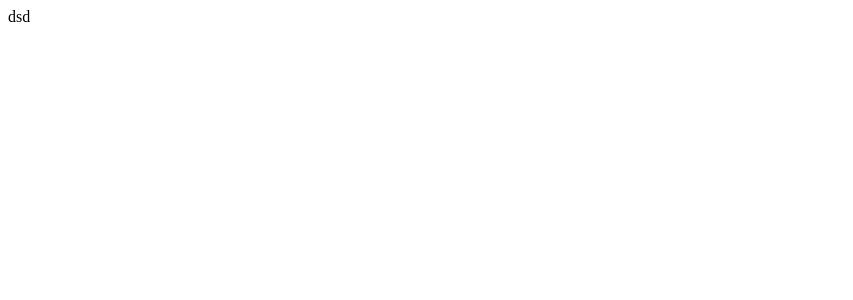
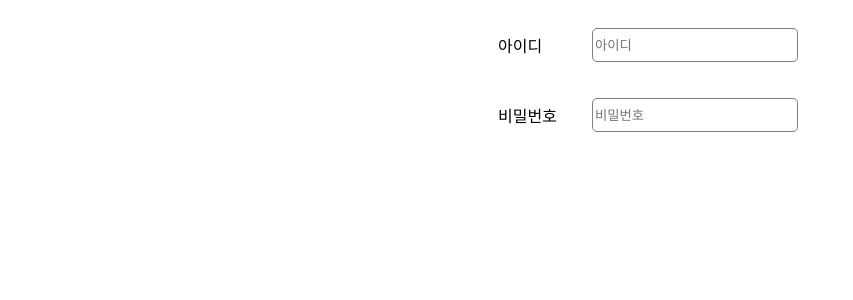
Before and after one commit to powercording/wanted-pre-onboarding-frontend, a React (Create React App) app: page /siginin in a window 1280 px wide. Shown: the top 300 px of the page, without its empty margins (0-853 px from the left). Built offline with nearby package versions, Linux system fonts and the light colour scheme.

Commit message:
chore: 기본 시작세팅 완료

```diff
--- a/src/App.tsx
+++ b/src/App.tsx
@@ -1,7 +1,17 @@
 import React from 'react';
+import { Routes, Route } from 'react-router-dom';
+import SignIn from './signin.tsx';
+import SingUp from './signup.tsx';
+import Todo from './todo.tsx';
 
 function App() {
-  return <div className="App">dsd</div>;
+  return (
+    <Routes>
+      <Route path="/siginin" element={<SignIn />} />
+      <Route path="/siginup" element={<SingUp />} />
+      <Route path="/todo" element={<Todo />} />
+    </Routes>
+  );
 }
 
 export default App;
--- /dev/null
+++ b/src/GlobalStyled.ts
@@ -0,0 +1,13 @@
+import { createGlobalStyle } from 'styled-components';
+
+const GlobalStyle = createGlobalStyle`
+  body {
+    display : flex;
+    flex-direction: column;
+    align-items: center;
+    width : 100dvw;
+  }
+
+`;
+
+export default GlobalStyle;
--- /dev/null
+++ b/src/components/Input.tsx
@@ -0,0 +1,50 @@
+import React from 'react';
+import styled from 'styled-components';
+
+const InputRow = styled.div`
+  margin-top: 20px;
+  display: flex;
+  justify-content: space-between;
+  align-items: center;
+  width: 300px;
+`;
+
+const InputTag = styled.input`
+  width: 200px;
+  height: 30px;
+  border-radius: 5px;
+  border: 1px solid grey;
+`;
+
+const Label = styled.label``;
+
+interface InputType {
+  type: string;
+  placeholder: string;
+  label: string;
+  testId?: string;
+}
+
+Input.defaultProps = {
+  testId: null,
+};
+
+export default function Input(props: InputType) {
+  const { type, placeholder, label, testId } = props;
+
+  if (label) {
+    return (
+      <InputRow>
+        <Label htmlFor={label}>{label}</Label>
+        <InputTag
+          type={type}
+          placeholder={placeholder}
+          id={label}
+          data-testid={testId}
+        />
+      </InputRow>
+    );
+  }
+
+  return <InputTag type={type} placeholder={placeholder} />;
+}
--- a/src/index.tsx
+++ b/src/index.tsx
@@ -1,12 +1,17 @@
 import React from 'react';
+import { BrowserRouter } from 'react-router-dom';
 import ReactDOM from 'react-dom/client';
 import App from './App.tsx';
+import GlobalStyle from './GlobalStyled.ts';
 
 const root = ReactDOM.createRoot(
   document.getElementById('root') as HTMLElement,
 );
 root.render(
   <React.StrictMode>
-    <App />
+    <GlobalStyle />
+    <BrowserRouter>
+      <App />
+    </BrowserRouter>
   </React.StrictMode>,
 );
--- /dev/null
+++ b/src/signin.tsx
@@ -0,0 +1,22 @@
+import React from 'react';
+import styled from 'styled-components';
+import Inpuut from './components/Input.tsx';
+
+const SigninContainer = styled.div``;
+
+const Form = styled.form`
+  display: flex;
+  flex-direction: column;
+  gap: 1rem;
+`;
+
+export default function SignIn() {
+  return (
+    <SigninContainer>
+      <Form>
+        <Inpuut type="text" placeholder="아이디" label="아이디" />
+        <Inpuut type="password" placeholder="비밀번호" label="비밀번호" />
+      </Form>
+    </SigninContainer>
+  );
+}
--- /dev/null
+++ b/src/signup.tsx
@@ -0,0 +1,5 @@
+import React from 'react';
+
+export default function SingUp() {
+  return <h1>SingUp</h1>;
+}
--- /dev/null
+++ b/src/todo.tsx
@@ -0,0 +1,5 @@
+import React from 'react';
+
+export default function Todo() {
+  return <h1>todo</h1>;
+}
```
Also changed, not shown: package.json (+14 -1 lines), src/components/button.tsx (added).
